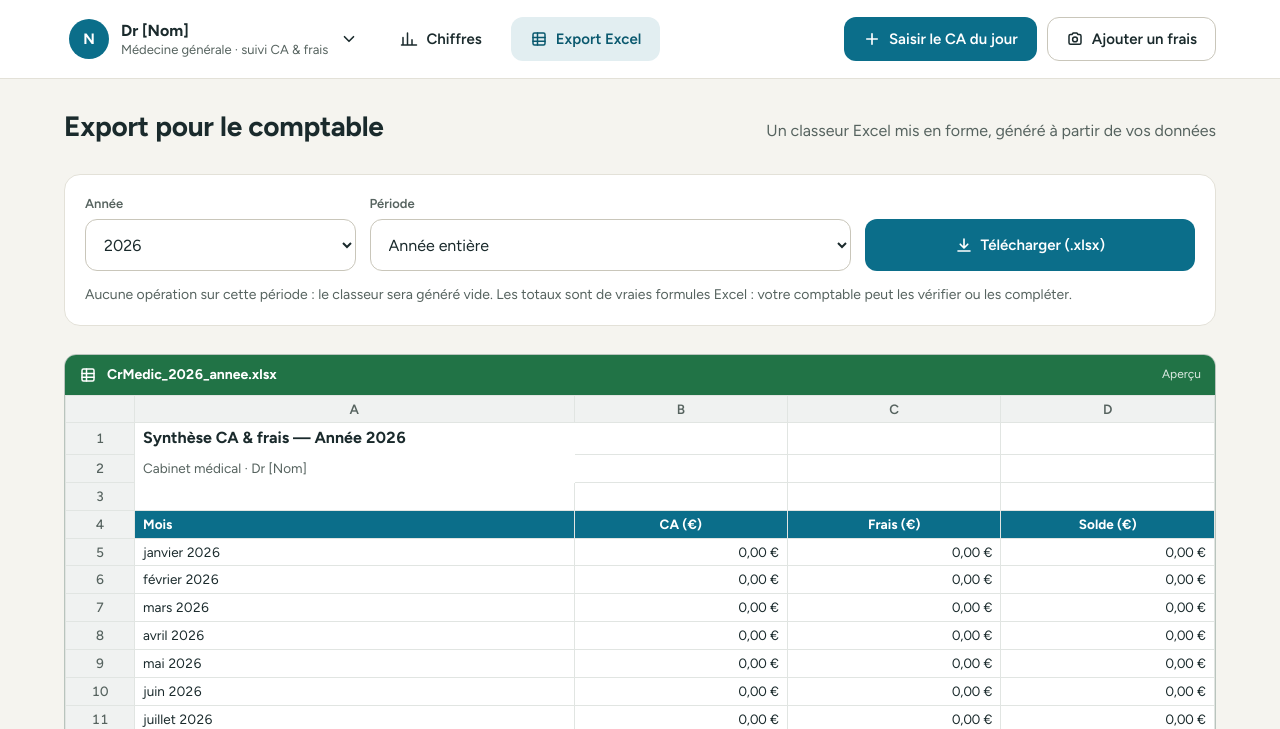
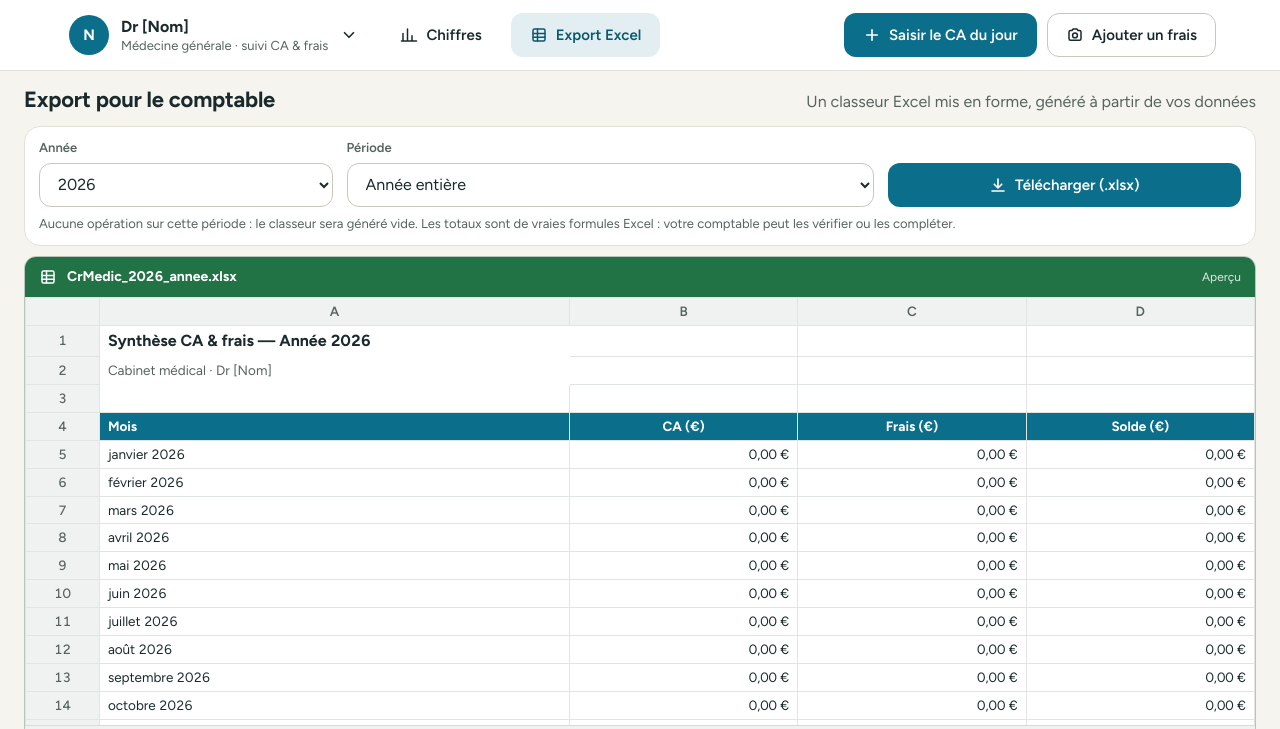
Before and after one commit to xearnas/CrMedic, a website with bundled scripts: page src/index.html in a window 1280 px wide. Both pictures are taken after a click on the link "Export Excel". Shown: the top 729 px of the page. Built offline with nearby package versions, Linux system fonts and the light colour scheme.

Commit message:
feat(export): aligne la vue d'export sur l'écran principal
- l'export tient dans la fenêtre sans défilement de page sur ordinateur
- l'aperçu Excel occupe la hauteur restante et défile en interne
- commandes compactes et même en-tête que la vue d'ensemble
- fondu léger lors du changement de vue

Co-Authored-By: Claude Sonnet 5.5 <noreply@anthropic.com>
Claude-Session: https://claude.ai/code/session_01GEu6BmJLKpKR4Hu62MniZu

```diff
--- a/src/css/styles.css
+++ b/src/css/styles.css
@@ -427,6 +427,16 @@ body.modal-open { overflow: hidden; }
   body.fit .dash { flex: 1 1 0; min-height: 0; padding: 14px 24px 4px; gap: 10px; max-width: 1400px; width: 100%; }
   body.fit .dash .page-head h1 { font-size: 22px; }
   body.fit .dash .page-head { flex: none; }
+  body.fit .export { flex: 1 1 0; min-height: 0; padding: 14px 24px 4px; gap: 10px; max-width: 1400px; width: 100%; }
+  body.fit .export .page-head { flex: none; }
+  body.fit .export .page-head h1 { font-size: 22px; }
+  .export .exp-ctl { flex: none; padding: 12px 14px; gap: 8px; }
+  .export .exp-ctl .btn { height: 44px !important; }
+  .export .exp-ctl .input { height: 44px; }
+  .export .exp-ctl p { margin: 0; font-size: 13px !important; }
+  .export .xl-frame { flex: 1 1 0; min-height: 0; display: flex; flex-direction: column; }
+  .export .xl-bar, .export .xl-tabs { flex: none; }
+  .export .xl-scroll { flex: 1 1 0; min-height: 0; max-height: none; }
   .desk { flex: 1 1 0; min-height: 0; display: grid; grid-template-columns: minmax(0, 1fr) 330px; gap: 14px; }
 
   .d-years { min-height: 0; display: flex; flex-direction: column; gap: 10px; padding: 14px; }
@@ -496,3 +506,8 @@ body.modal-open { overflow: hidden; }
 @media (min-width: 861px) and (max-height: 820px) { .d-recent .item:nth-child(n+3) { display: none; } }
 @media (min-width: 861px) and (max-height: 720px) { .d-recent .item:nth-child(n+2) { display: none; } .d-cats .catrow:nth-of-type(n+3) { display: none; } }
 @media (min-width: 861px) and (max-width: 1100px) { .desk { grid-template-columns: minmax(0, 1fr) 280px; } .ytabs { width: 120px; } }
+
+/* transition douce entre les vues */
+@keyframes viewIn { from { opacity: 0; transform: translateY(4px); } to { opacity: 1; transform: none; } }
+#view > * { animation: viewIn .18s ease-out; }
+@media (prefers-reduced-motion: reduce) { #view > * { animation: none; } }
--- a/src/js/app.js
+++ b/src/js/app.js
@@ -213,7 +213,7 @@ function render() {
   const titles = { dash: 'Chiffres', ca: 'CA du jour', frais: 'Ajouter un frais', profil: 'Profil et réglages', export: 'Export pour le comptable' };
   $('#view').innerHTML = views[route.name]();
   renderChrome(route);
-  document.body.classList.toggle('fit', route.name === 'dash'); // ordinateur : l'écran principal tient dans la fenêtre
+  document.body.classList.toggle('fit', route.name === 'dash' || route.name === 'export'); // ordinateur : l'écran principal tient dans la fenêtre
   document.title = `${titles[route.name]} — CrMedic`;
   const target = route.section && $(`#sec-${route.section}`);
   if (target) target.scrollIntoView({ block: 'start' });
@@ -781,11 +781,11 @@ function exportView() {
   const nOps = Object.keys(state.revenues).filter((d) => d >= `${period.y}-${String(period.m1).padStart(2, '0')}` && d.slice(0, 7) <= `${period.y}-${String(period.m2).padStart(2, '0')}`).length
     + expandExpenses(state).filter((e) => e.date.slice(0, 4) === String(period.y) && Number(e.date.slice(5, 7)) >= period.m1 && Number(e.date.slice(5, 7)) <= period.m2).length;
 
-  return `<div class="page">
+  return `<div class="page export">
     ${mobileHead('Comptable', 'Export Excel')}
     <div class="page-head"><h1>Export pour le comptable</h1><div class="muted">Un classeur Excel mis en forme, généré à partir de vos données</div></div>
-    <section class="card stack gap-14">
-      <div class="row" style="align-items:flex-end;gap:14px">
+    <section class="card stack gap-14 exp-ctl">
+      <div class="row exp-row" style="align-items:flex-end;gap:14px">
         <div class="field" style="flex:1 1 140px"><label for="exp-year">Année</label>
           <select class="input" id="exp-year" data-exp="y">${[...years].sort((a, b) => b - a).map((y) => `<option value="${y}" ${y === ui.exp.y ? 'selected' : ''}>${y}</option>`).join('')}</select></div>
         <div class="field" style="flex:2 1 220px"><label for="exp-period">Période</label>
```
